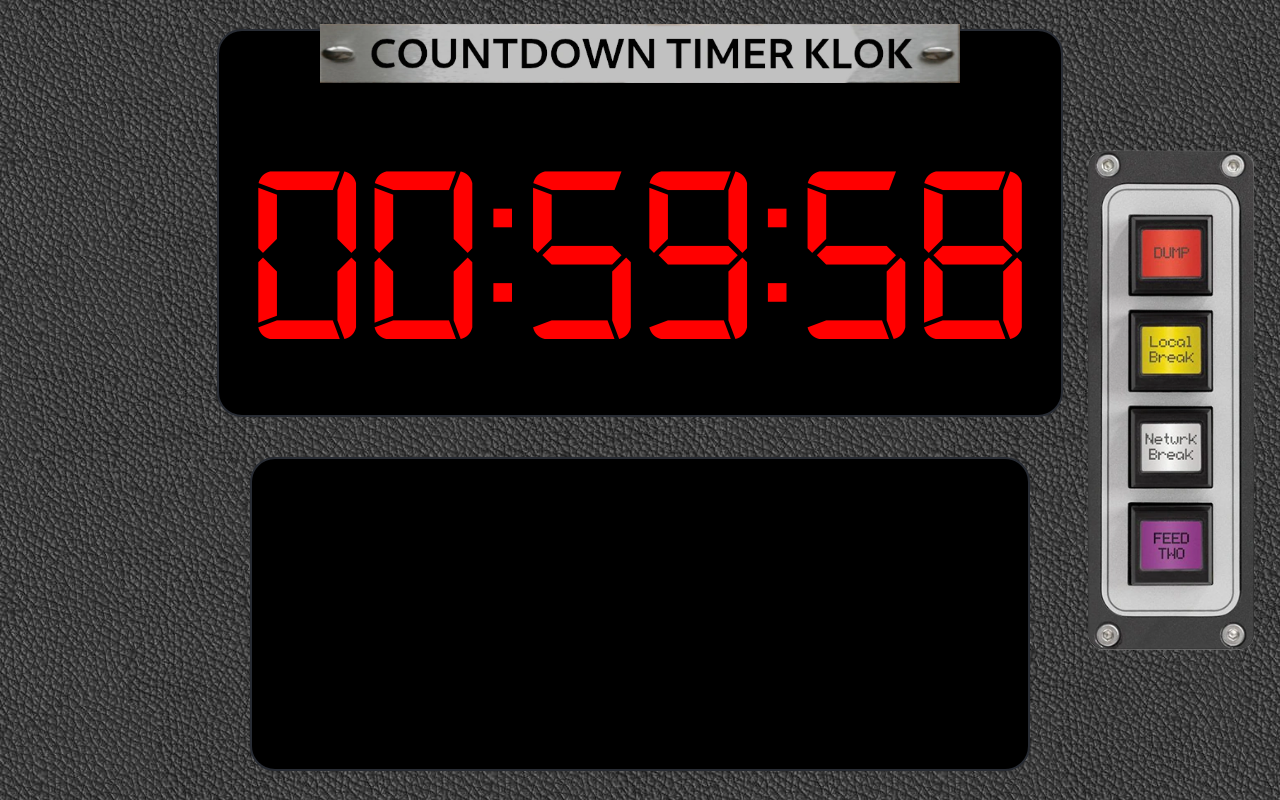
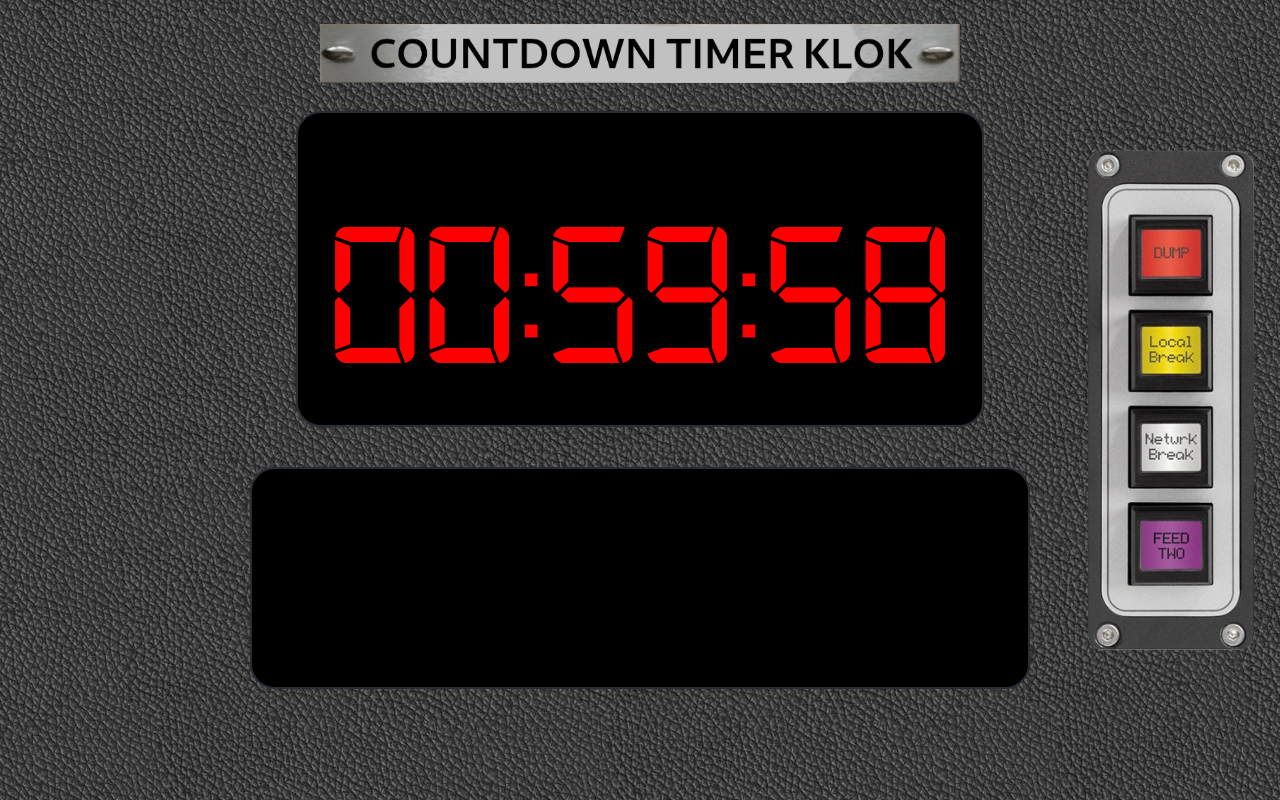
Before and after one commit to Borewit/count-down, a React (Create React App) app: page / in a window 1280 px wide. Both pictures are taken after a click on the button "Arm". Built offline with nearby package versions, Linux system fonts and the light colour scheme.

Commit message:
Fix layout-settings 1366x768, scale font on height

```diff
--- a/src/App.css
+++ b/src/App.css
@@ -50,13 +50,13 @@
 
 .digits {
   font-family: 'digital-7-mono';
-  font-size: 20vw;
+  font-size: 26vh;
   color: red;
 }
 
 .colon {
   font-family: 'digital-7';
-  font-size: 20vw;
+  font-size: 22vh;
   color: red;
 }
 
--- a/src/CodeEntry.css
+++ b/src/CodeEntry.css
@@ -1,6 +1,6 @@
 .code-entry {
   font-family: 'digital-7-mono';
-  font-size: 16vw;
+  font-size: 18vh;
   color: grey;
   border-radius: 25px;
   border: 2px solid #282c34;
```
